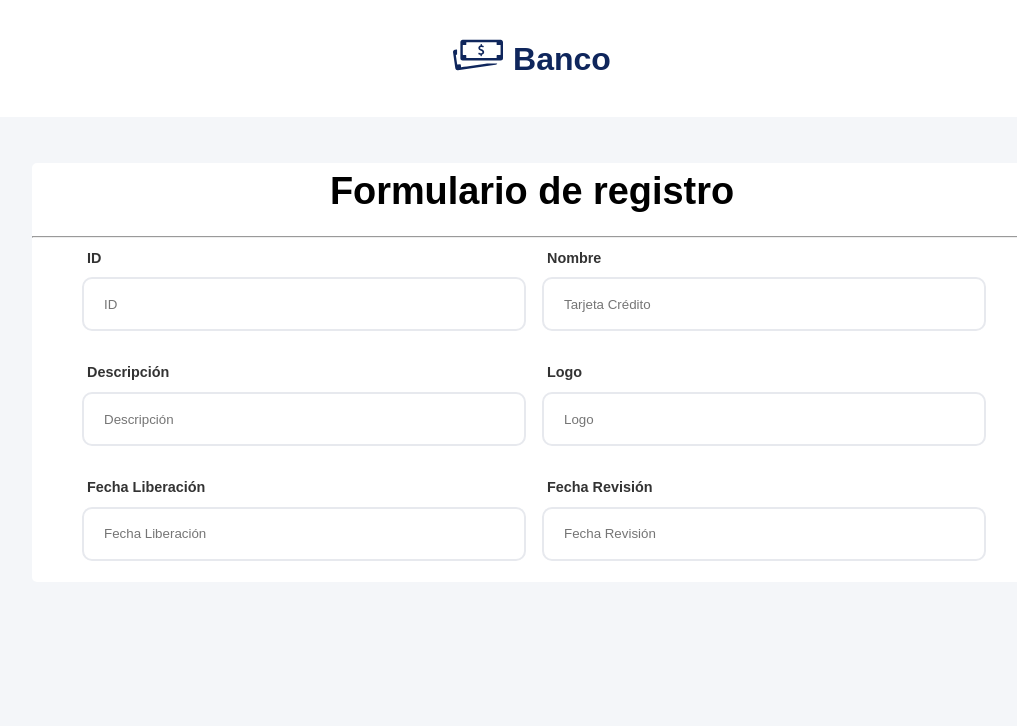
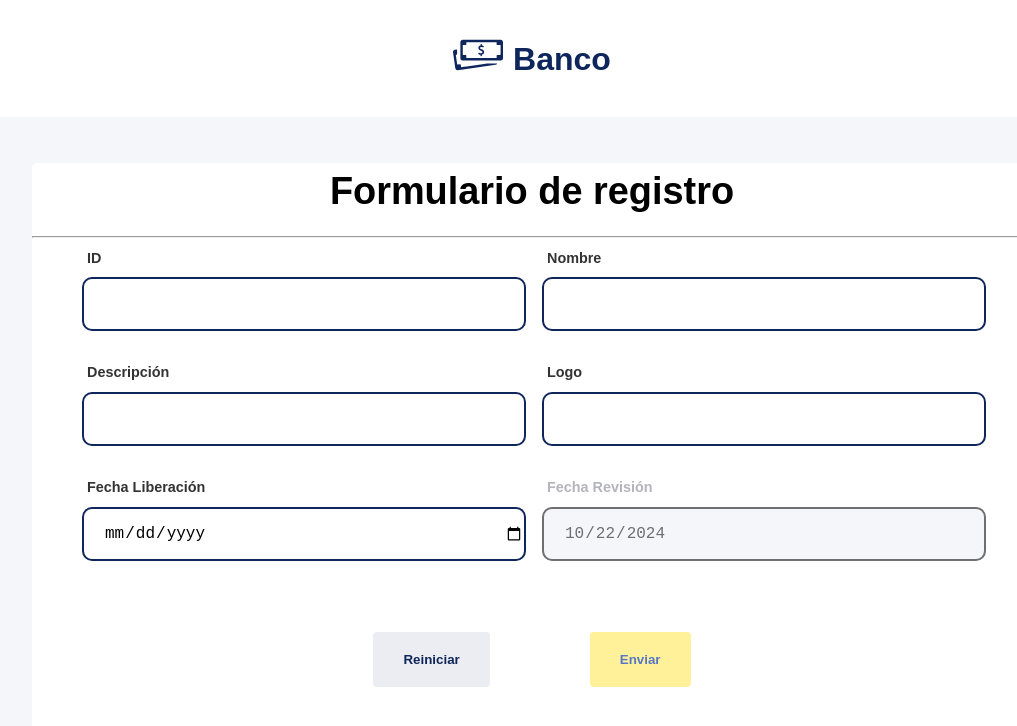
Before and after one commit to Muenala/bank_project, an Angular app: page /nuevo in a window 1280 px wide. Shown: the top 726 px of the page, without its empty margins (108-1125 px from the left). Built offline with nearby package versions, Linux system fonts and the light colour scheme.

Commit message:
add & refactor: cambio en tipo de estilos y creación de validadores async

```diff
--- a/src/app/features/product/components/product-form/product-form.component.html
+++ b/src/app/features/product/components/product-form/product-form.component.html
@@ -4,28 +4,32 @@
         <hr>
         <form class="form" [formGroup]="form">
             <div class="df-between">
-                <app-bp-input class="full-width" formControlName="id" placeholder="ID">
+                <app-bp-input class="full-width" formControlName="id" >
                     <label bp-label>ID</label>
                 </app-bp-input>
-                <app-bp-input  class="full-width" formControlName="nombre" placeholder="Tarjeta Crédito">
+                <app-bp-input class="full-width" formControlName="nombre" >
                     <label bp-label>Nombre</label>
                 </app-bp-input>
             </div>
             <div class="df-between">
-                <app-bp-input class="full-width" formControlName="descripcion" placeholder="Descripción">
+                <app-bp-input class="full-width" formControlName="descripcion" >
                     <label bp-label>Descripción</label>
                 </app-bp-input>
-                <app-bp-input  class="full-width" formControlName="logo" placeholder="Logo">
+                <app-bp-input class="full-width" formControlName="logo" >
                     <label bp-label>Logo</label>
                 </app-bp-input>
             </div>
             <div class="df-between">
-                <app-bp-input class="full-width" formControlName="fecha_liberacion" placeholder="Fecha Liberación">
+                <app-bp-input class="full-width" [type]="'date'" formControlName="fecha_liberacion" >
                     <label bp-label>Fecha Liberación</label>
                 </app-bp-input>
-                <app-bp-input  class="full-width" formControlName="fecha_revision" placeholder="Fecha Revisión">
+                <app-bp-input class="full-width"  [type]="'date'" [disabled]="true" formControlName="fecha_revision" >
                     <label bp-label>Fecha Revisión</label>
                 </app-bp-input>
+            </div>
+            <div class="df-center">
+                <button class="button_cancel">Reiniciar</button>
+                <button class="button_primary  " [ngClass]="{'button_primary_disabled': true}">Enviar</button>
             </div>
         </form>
     </div>
--- a/src/app/features/product/components/product-form/product-form.component.scss
+++ b/src/app/features/product/components/product-form/product-form.component.scss
@@ -9,3 +9,6 @@
 .form{
     padding: 0 40px;
 }
+button{
+    margin: 50px;
+}
--- a/src/app/features/product/components/product-form/product-form.component.ts
+++ b/src/app/features/product/components/product-form/product-form.component.ts
@@ -1,25 +1,30 @@
 import { Component } from '@angular/core';
 import { BpInputComponent } from '../../../../shared/components/bp-input/bp-input.component';
-import { FormBuilder, FormGroup, FormsModule, ReactiveFormsModule, Validators } from '@angular/forms';
+import {  FormBuilder, FormGroup, FormsModule, ReactiveFormsModule, Validators } from '@angular/forms';
+import { CommonModule, formatDate } from '@angular/common';
+import { AsyncID } from '../../validators/asyncId.validator';
+import { ProductService } from '../../services/product.service';
+import { HttpClientModule } from '@angular/common/http';
 
 @Component({
   selector: 'app-product-form',
   standalone: true,
-  imports: [BpInputComponent,FormsModule,ReactiveFormsModule],
+  imports: [BpInputComponent,FormsModule,ReactiveFormsModule, CommonModule,HttpClientModule],
   templateUrl: './product-form.component.html',
-  styleUrl: './product-form.component.scss'
+  styleUrl: './product-form.component.scss',
+  providers:[ProductService ]
 })
 export class ProductFormComponent {
   form: FormGroup;
 
-  constructor(private fb: FormBuilder) {
+  constructor(private fb: FormBuilder, private readonly   productService: ProductService) {
     this.form = this.fb.group({
-      id: ['', [Validators.required]],
+      id: ['', [Validators.required,Validators.maxLength(3),Validators.maxLength(10)],[AsyncID(productService)]],
       nombre: ['', [Validators.required]],
       descripcion: ['', [Validators.required]],
       logo: ['', [Validators.required]],
-      fecha_liberacion: ['', [Validators.required]],
-      fecha_revision: ['', [Validators.required]],
+      fecha_liberacion: [null, [Validators.required]],
+      fecha_revision: [formatDate(new Date, 'yyyy-MM-dd', 'en'), [Validators.required]],
     });
   }
 }
--- a/src/app/features/product/components/product-search/product-search.component.scss
+++ b/src/app/features/product/components/product-search/product-search.component.scss
@@ -1,19 +1,3 @@
 .search-container{
     margin-bottom: 20px;
 }
-
-
-.error-state {
-    border-color: #ff0000 !important;
-    background-color: #fff0f0 !important;
-  }
-
-  .error-state:focus {
-    box-shadow: 0 0 0 0.2rem rgba(255, 0, 0, 0.25) !important;
-  }
-
-  .error-message {
-    color: #ff0000;
-    font-size: 0.875em;
-    margin-top: 0.25em;
-  }
--- /dev/null
+++ b/src/app/features/product/validators/asyncID.validator.ts
@@ -0,0 +1,15 @@
+import { AbstractControl, AsyncValidatorFn } from "@angular/forms";
+import { map, switchMap, timer } from "rxjs";
+import { ProductService } from "../services/product.service";
+
+export function AsyncID(
+    productService: ProductService,
+): AsyncValidatorFn {
+    return (control: AbstractControl) => {
+        return timer(500).pipe(
+            switchMap(() =>
+                productService.getProduct(control.value).pipe(
+                    map(isTaken => (isTaken ? { "uniqueId": true } : null)))
+            ))
+    };
+}
--- a/src/app/shared/components/bp-input/bp-input.component.html
+++ b/src/app/shared/components/bp-input/bp-input.component.html
@@ -1,15 +1,10 @@
 <div class="bp-input-container" [class.is-invalid]="isInvalid">
   {{labelRef}}
-    <label class="title">
-      <ng-content select="[bp-label]"></ng-content>
+  <label class="title" [ngClass]="{'disabled-text':disabled}">
+    <ng-content  select="[bp-label]"></ng-content>
   </label>
-    <input
-      [placeholder]="placeholder"
-      [value]="value"
-      [disabled]="isDisabled"
-      (input)="onInputChange($event)"
-      (blur)="onBlur()"
-    >
+  <input [type]="type" [placeholder]="placeholder" [value]="value" [disabled]="disabled" [ngClass]="{'disabled-input':disabled}"
+    (input)="onInputChange($event)" (blur)="onBlur()">
   @if (isInvalid) {
   <div class="error-message">
     {{ errorMessage }}
--- a/src/app/shared/components/bp-input/bp-input.component.ts
+++ b/src/app/shared/components/bp-input/bp-input.component.ts
@@ -11,10 +11,11 @@ import { ControlValueAccessor, NgControl } from '@angular/forms';
 })
 export class BpInputComponent implements ControlValueAccessor {
   @Input() placeholder: string = '';
+  @Input() disabled: boolean = false;
+  @Input() type: string = 'text';
   @ContentChild('bp-label') labelRef!: ElementRef;
 
   value: string = '';
-  isDisabled: boolean = false;
   isTouched: boolean = false;
 
   constructor(@Optional() @Self() public ngControl: NgControl) {
@@ -36,10 +37,6 @@ export class BpInputComponent implements ControlValueAccessor {
 
   registerOnTouched(fn: any): void {
     this.onTouched = fn;
-  }
-
-  setDisabledState(isDisabled: boolean): void {
-    this.isDisabled = isDisabled;
   }
 
   onInputChange(event: Event): void {
--- a/src/styles/_button.scss
+++ b/src/styles/_button.scss
@@ -10,9 +10,12 @@ button {
     padding: 20px 30px;
     background-color: $bp-primary-yellow;
 }
+.button_primary_disabled {
+    background-color: $bp-primary-yellow2;
+    color: $bp-primary-blue2;
+}
 
 .button_cancel {
     padding: 20px 30px;
     background-color: $bp-gray-white2;
-
 }
--- a/src/styles/_colors.scss
+++ b/src/styles/_colors.scss
@@ -3,6 +3,7 @@
 
 $bp-white: #ffffff;
 $bp-gray: #6e6e73;
+$bp-gray2: #b4b4bd;
 $bp-gray-white: #f4f6f9;
 $bp-gray-white2: #ebedf2;
 
@@ -15,5 +16,5 @@ $bp-primary-yellow3: #ffc500;
 // Primary blue
 
 $bp-primary-blue: #0f265c;
-$bp-primary-blue2: #e7e9ee;
+$bp-primary-blue2: #5777c6;
 $bp-primary-blue3: #030c2d;
--- a/src/styles/_font.scss
+++ b/src/styles/_font.scss
@@ -74,3 +74,8 @@ pre,
 label {
     font-family: $font-family-primary;
 }
+
+
+.disabled-text{
+    color: $bp-gray2!important;
+}
--- a/src/styles/_index.scss
+++ b/src/styles/_index.scss
@@ -6,8 +6,3 @@
 @import 'select';
 @import 'general';
 @import 'button';
-
-.navigate {
-    padding: 30px 70px;
-    background-color: $bp-gray-white;
-}
--- a/src/styles/_input.scss
+++ b/src/styles/_input.scss
@@ -2,6 +2,13 @@ input{
     border-radius: 10px;
     height: 50px;
     padding-left: 20px;
-    border: 2px solid $bp-primary-blue2;
+    border: 2px solid $bp-primary-blue;
     background-color: $bp-white;
+    @include font(type-scale(0), $font-weight-medium);
 }
+
+.disabled-input{
+    background-color: $bp-gray-white;
+    color: $bp-gray;
+    border: 2px solid $bp-gray;
+}
```
Lines whose indentation alone changed are shown as unchanged.
